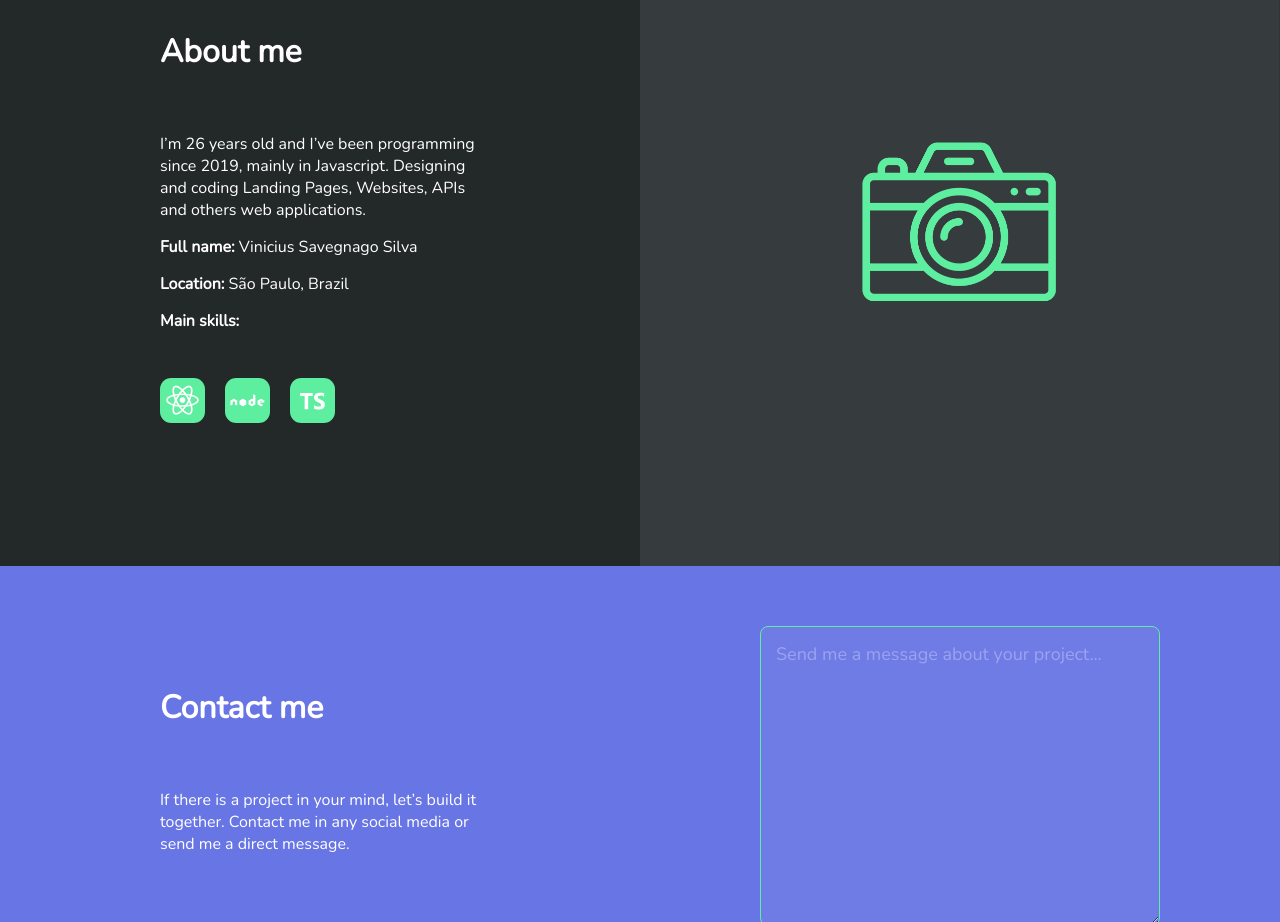
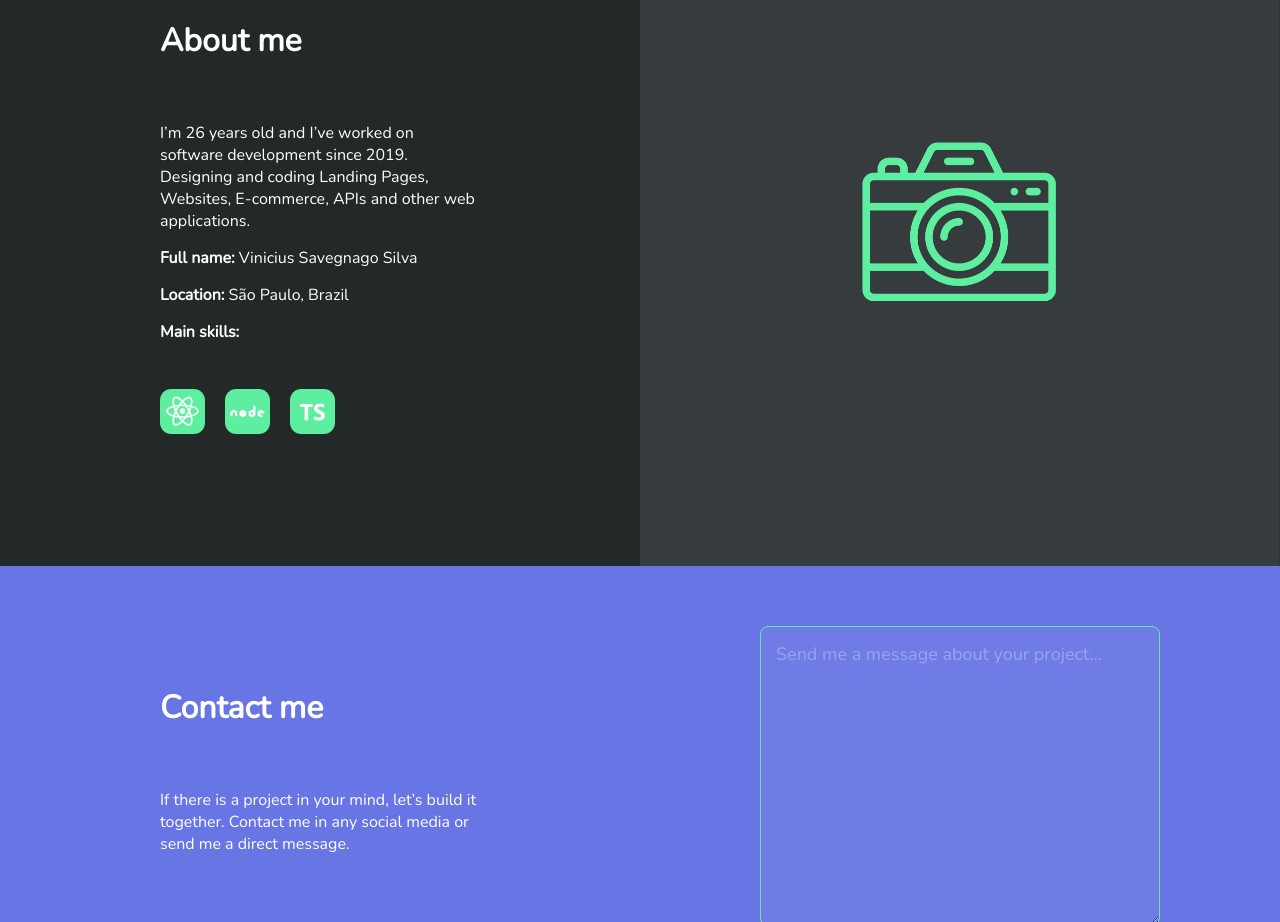
Before and after one commit to vinisaveg/portfolio, a React (Create React App) app: page / in a window 1280 px wide. Shown: the part 2340-3262 px from the top of the page. Built offline with nearby package versions, Linux system fonts and the light colour scheme.

Commit message:
update about text

```diff
--- a/src/components/About/About.component.tsx
+++ b/src/components/About/About.component.tsx
@@ -56,9 +56,9 @@ const About: FunctionComponent = () => {
                         maxWidth={350}
                         margin={['0px', '0px', '15px', '0px']}
                     >
-                        I’m 26 years old and I’ve been programming since 2019,
-                        mainly in Javascript. Designing and coding Landing Pages,
-                        Websites, APIs and others web applications.
+                        I’m 26 years old and I’ve worked on software development
+                        since 2019. Designing and coding Landing Pages, Websites,
+                        E-commerce, APIs and other web applications.
                     </Text>
 
                     <Text
```
